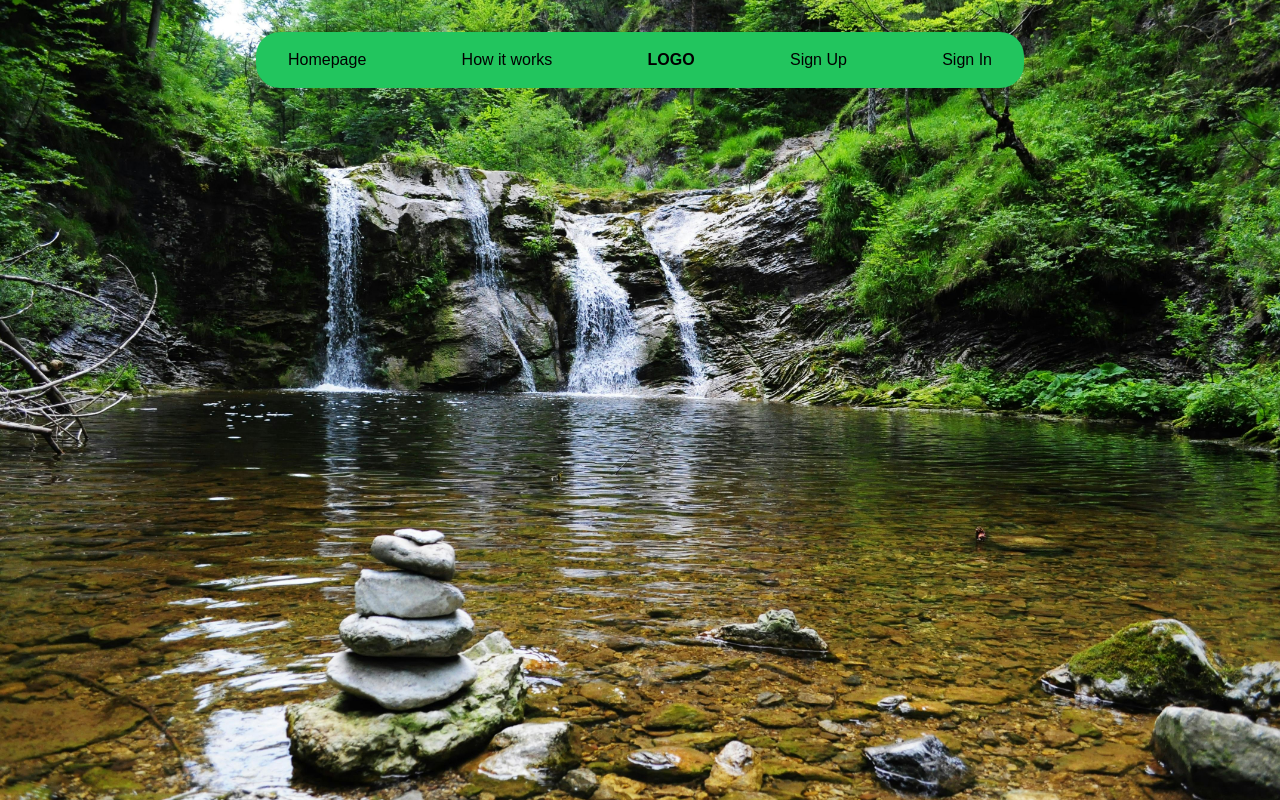
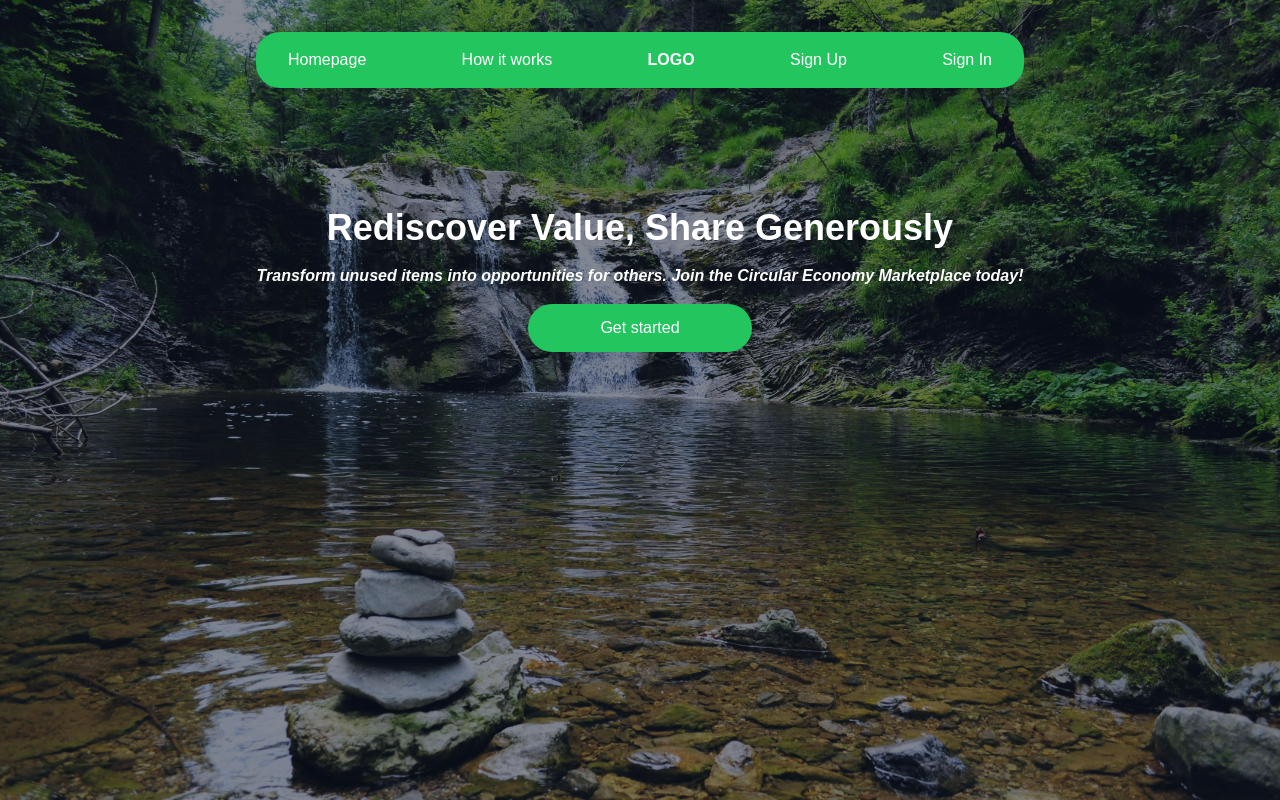
Before and after one commit to hugochooqu/circular-marketplace, a Next.js app: page / in a window 1280 px wide. Built offline with nearby package versions, Linux system fonts and the light colour scheme.

Commit message:
Added hero section

```diff
--- a/app/globals.css
+++ b/app/globals.css
@@ -24,9 +24,14 @@ body {
 
 @layer utilities {
   .header-container{
-    @apply h-14 w-[60%] rounded-3xl bg-green-500 text-black justify-center items-center
+    @apply h-14 w-[60%] rounded-3xl bg-green-500 text-white justify-center items-center
   }
   .header-logo{
     @apply font-bold sm:block !important
   }
+
+  /* button */
+  .button{
+    @apply flex justify-center items-center h-12 w-56 bg-green-500 rounded-3xl
+  }
 }
--- a/app/page.js
+++ b/app/page.js
@@ -1,11 +1,24 @@
 import Header from "@/components/Header";
+import Button from "@/components/UI/Button";
 import Image from "next/image";
 
 export default function Home() {
   return (
     <div className="bg-marketplace bg-cover bg-center h-screen w-full relative">
-      {/* <div className="absolute inset-0 bg-slate-800 bg-opacity-50"></div> */}
+      <div className="absolute inset-0 bg-slate-900 bg-opacity-50"></div>
       <Header />
+      <div className="flex flex-col justify-center items-center text-white h-96 relative">
+        <h1 className="text-4xl pb-4 font-bold">
+          Rediscover Value, Share Generously
+        </h1>
+        <p className="font-bold italic ">
+          Transform unused items into opportunities for others. Join the
+          Circular Economy Marketplace today!
+        </p>
+        <div className="mt-4">
+          <Button className="relative">Get started</Button>
+        </div>
+      </div>
     </div>
   );
 }
--- a/components/Header.jsx
+++ b/components/Header.jsx
@@ -4,7 +4,7 @@ import React from "react";
 
 const Header = () => {
   return (
-    <div className="flex items-center justify-center pt-8">
+    <div className="flex items-center justify-center pt-8 relative">
       <div className="header-container px-8">
         <ul className="flex flex-row justify-between items-center mt-4">
           {headerItems.map((item) => (
--- /dev/null
+++ b/components/UI/Button.jsx
@@ -0,0 +1,11 @@
+import React from 'react'
+
+const Button = ({className, children}) => {
+  return (
+    <div className={`${className} button`}>
+        {children}
+    </div>
+  )
+}
+
+export default Button
```
